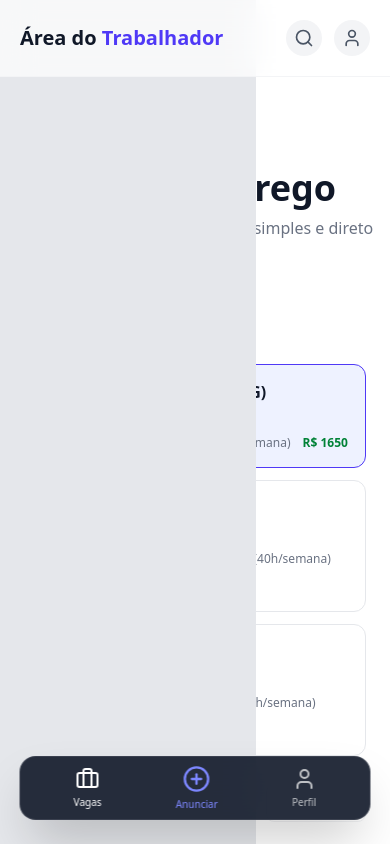
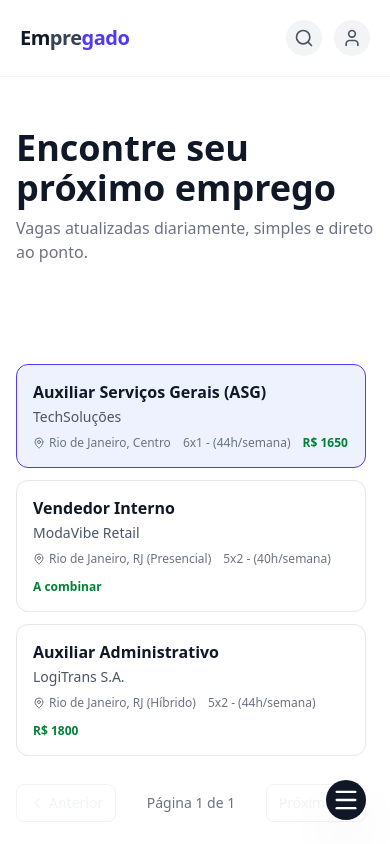
Before and after one commit to davidsongsc/empregador, a Next.js app: page / in a window 390 px wide. Shown: the top 844 px of the page. Built offline with nearby package versions, Linux system fonts and the light colour scheme.

Commit message:
update layout

```diff
--- a/app/(main)/layout.tsx
+++ b/app/(main)/layout.tsx
@@ -4,7 +4,7 @@ import Footer from "@/components/Footer"
 export default function MainLayout({ children }: { children: React.ReactNode }) {
   return (
     <div className="flex min-h-screen">
-      <aside className="w-64 bg-gray-200 flex-shrink-0 absolute top-0 left-0 h-full" />
+
       <div className="flex flex-col flex-1">
         <Header />
         <main className="flex-1 overflow-y-auto">
--- a/src/components/Header/index.tsx
+++ b/src/components/Header/index.tsx
@@ -2,13 +2,13 @@
 
 import { useState, useEffect } from 'react';
 import Link from 'next/link';
-import { Briefcase, User, Search, PlusCircle, X } from 'lucide-react';
+import { Briefcase, User, Search, PlusCircle, X, Menu } from 'lucide-react';
 import Image from 'next/image';
 
 const Header = () => {
     const [isScrolled, setIsScrolled] = useState(false);
     const [isSearchOpen, setIsSearchOpen] = useState(false); // Para mobile
-
+    const [isDockOpen, setIsDockOpen] = useState(false);
     useEffect(() => {
         const handleScroll = () => setIsScrolled(window.scrollY > 20);
         window.addEventListener('scroll', handleScroll);
@@ -78,9 +78,9 @@ const Header = () => {
 
             {/* --- MOBILE TOP BAR --- */}
             <div className="md:hidden fixed top-0 w-full flex justify-between items-center p-5 z-40 bg-white/70 backdrop-blur-lg border-b border-gray-100">
-                <span className="text-xl font-black text-gray-900 leading-none">
-                    Área do <span className="text-indigo-600">Trabalhador</span>
-                </span>
+                <Link href="/" className="text-xl font-black tracking-tight text-gray-900">
+                    Em<span className="text-gray-700">pre</span><span className="text-indigo-600">gado</span>
+                </Link>
                 <div className="flex gap-3">
                     {/* Botão para abrir busca no mobile */}
                     <button
@@ -124,21 +124,49 @@ const Header = () => {
                 </div>
             )}
 
-            {/* --- MOBILE FLOATING DOCK --- */}
-            <nav className="md:hidden fixed bottom-6 left-1/2 -translate-x-1/2 w-[90%] max-w-[400px] h-16 bg-gray-900/90 backdrop-blur-xl rounded-2xl flex items-center justify-around px-4 shadow-2xl z-50 border border-white/10">
-                <Link href="/" className="flex flex-col items-center gap-1 text-white">
-                    <Briefcase className="w-6 h-6" />
-                    <span className="text-[10px] font-medium">Vagas</span>
-                </Link>
-                <Link href="/anunciar" className="flex flex-col items-center gap-1 text-indigo-400">
-                    <PlusCircle className="w-7 h-7" />
-                    <span className="text-[10px] font-medium">Anunciar</span>
-                </Link>
-                <Link href="/perfil" className="flex flex-col items-center gap-1 text-white/70">
-                    <User className="w-6 h-6" />
-                    <span className="text-[10px] font-medium">Perfil</span>
-                </Link>
-            </nav>
+            {/* --- MOBILE FLOATING DOCK (FAB STYLE) --- */}
+            <div className="md:hidden fixed bottom-6 right-6 flex flex-col items-end z-50">
+
+                {/* Itens do Menu (Aparecem quando aberto) */}
+                <div className={`flex flex-col gap-3 mb-4 transition-all duration-300 transform ${isDockOpen ? 'scale-100 opacity-100 translate-y-0' : 'scale-0 opacity-0 translate-y-10 pointer-events-none'
+                    }`}>
+                    <Link href="/" className="flex items-center gap-3 bg-white shadow-xl border border-gray-100 py-3 px-5 rounded-2xl text-gray-800">
+                        <span className="text-sm font-bold">Vagas</span>
+                        <Briefcase className="w-5 h-5 text-indigo-600" />
+                    </Link>
+
+                    <Link href="/anunciar" className="flex items-center gap-3 bg-white shadow-xl border border-gray-100 py-3 px-5 rounded-2xl text-gray-800">
+                        <span className="text-sm font-bold">Anunciar</span>
+                        <PlusCircle className="w-5 h-5 text-indigo-600" />
+                    </Link>
+
+                    <Link href="/perfil" className="flex items-center gap-3 bg-white shadow-xl border border-gray-100 py-3 px-5 rounded-2xl text-gray-800">
+                        <span className="text-sm font-bold">Perfil</span>
+                        <User className="w-5 h-5 text-indigo-600" />
+                    </Link>
+                </div>
+
+                {/* Botão Principal (Trigger) */}
+                <button
+                    onClick={() => setIsDockOpen(!isDockOpen)}
+                    className={`w-10 h-10 rounded-full flex items-center justify-center shadow-2xl transition-all duration-700 ${isDockOpen ? 'bg-red-500 rotate-90' : 'bg-gray-900 rotate-0'
+                        }`}
+                >
+                    {isDockOpen ? (
+                        <X className="w-9 h-9 text-white" />
+                    ) : (
+                        <Menu className="w-7 h-7 text-white" />
+                    )}
+                </button>
+            </div>
+
+            {/* Overlay para fechar ao clicar fora */}
+            {isDockOpen && (
+                <div
+                    className="fixed inset-0 bg-black/20 backdrop-blur-[2px] z-40 md:hidden"
+                    onClick={() => setIsDockOpen(false)}
+                />
+            )}
         </>
     );
 };
--- a/src/components/JobHome/index.tsx
+++ b/src/components/JobHome/index.tsx
@@ -14,10 +14,12 @@ import {
 } from "lucide-react"
 import { jobs } from "@/data/jobs";
 import JobApplyModal from "../JobApplyModal";
+import JobDetailsModal from "../JobsDetailsModal";
 
 const PAGE_SIZE = 10
 const JobHome = () => {
   const [open, setOpen] = useState(false)
+  const [openJobModal, setOpenJobModal] = useState(false)
   const [selectedJob, setSelectedJob] = useState(jobs[0])
   const [step, setStep] = useState(1)
   const steps = [
@@ -63,7 +65,12 @@ const JobHome = () => {
             {paginatedJobs.map(job => (
               <div
                 key={job.id}
-                onClick={() => setSelectedJob(job)}
+                onClick={() => {
+                  setSelectedJob(job)
+                  if (window.innerWidth < 1024) {
+                    setOpenJobModal(true)
+                  }
+                }}
                 className={`cursor-pointer border rounded-xl p-4 transition ${selectedJob?.id === job.id
                   ? "border-indigo-600 bg-indigo-50"
                   : "border-gray-200 hover:bg-gray-50"
@@ -210,11 +217,27 @@ const JobHome = () => {
             </div>
           </div>
         </section>
+        <JobDetailsModal
+          open={openJobModal}
+          onClose={() => setOpenJobModal(false)}
+          job={selectedJob}
+          onApply={() => {
+            setOpenJobModal(false)
+            setOpen(true)
+          }}
+        />
+
         <JobApplyModal
           open={open}
           onClose={() => setOpen(false)}
           job={selectedJob}
         />
+        <JobApplyModal
+          open={open}
+          onClose={() => setOpen(false)}
+          job={selectedJob}
+        />
+
         <section className="grid md:grid-cols-3 gap-6 pt-12 border-t border-gray-100">
           <div className="bg-indigo-600 p-6 rounded-xl text-white">
             <GraduationCap className="w-7 h-7 mb-3 opacity-80" />
--- a/src/components/JobsDetailsModal/index.tsx
+++ b/src/components/JobsDetailsModal/index.tsx
@@ -0,0 +1,102 @@
+"use client"
+import { CheckCircle2, MapPin } from "lucide-react"
+
+type Props = {
+  open: boolean
+  onClose: () => void
+  job: any
+  onApply: () => void
+}
+
+const JobDetailsModal = ({ open, onClose, job, onApply }: Props) => {
+  if (!open || !job) return null
+
+  return (
+    <div className="fixed inset-0 z-50 flex items-center justify-center bg-black/40 lg:hidden">
+      <div className="bg-white w-full h-full overflow-y-auto p-6">
+        <button
+          onClick={onClose}
+          className="text-sm text-gray-500 mb-4"
+        >
+          Voltar
+        </button>
+
+        <h2 className="text-2xl font-bold text-gray-900">
+          {job.cargo}
+        </h2>
+
+        <p className="text-gray-600 mt-1">
+          <span className="font-semibold">{job.empresa}</span> • {job.local}
+        </p>
+
+        <div className="flex gap-4 mt-4">
+          <div className="flex-1 bg-gray-50 rounded-lg p-4">
+            <p className="text-[11px] uppercase font-semibold text-gray-400 mb-1">
+              Salário
+            </p>
+            <p className="font-semibold text-gray-800">
+              {job.salario ? `R$ ${job.salario}` : "A combinar"}
+            </p>
+          </div>
+
+          <div className="flex-1 bg-gray-50 rounded-lg p-4">
+            <p className="text-[11px] uppercase font-semibold text-gray-400 mb-1">
+              Jornada
+            </p>
+            <p className="font-semibold text-gray-800">
+              {job.turno || "Indefinido"}
+            </p>
+          </div>
+        </div>
+
+        <div className="mt-6">
+          <h4 className="text-sm font-semibold text-gray-900 uppercase mb-2">
+            Sobre a vaga
+          </h4>
+          <p className="text-gray-600 leading-relaxed">
+            {job.descricao}
+          </p>
+        </div>
+
+        <div className="mt-6">
+          <h4 className="text-sm font-semibold text-gray-900 uppercase mb-3">
+            Requisitos
+          </h4>
+          <ul className="space-y-2">
+            {job.requisitos.map((req: string, i: number) => (
+              <li key={i} className="flex items-start gap-2 text-sm text-gray-600">
+                <CheckCircle2 className="w-4 h-4 text-indigo-500 mt-0.5" />
+                {req}
+              </li>
+            ))}
+          </ul>
+        </div>
+
+        {job.beneficios?.length > 0 && (
+          <div className="mt-6">
+            <h4 className="text-sm font-semibold text-gray-900 uppercase mb-3">
+              Benefícios
+            </h4>
+            <ul className="space-y-2">
+              {job.beneficios.map((b: string, i: number) => (
+                <li key={i} className="flex items-start gap-2 text-sm text-gray-600">
+                  <CheckCircle2 className="w-4 h-4 text-green-500 mt-0.5" />
+                  {b}
+                </li>
+              ))}
+            </ul>
+          </div>
+        )}
+
+        <button
+          onClick={onApply}
+          className="mt-8 w-full bg-indigo-600 text-white py-3 rounded-lg font-semibold"
+        >
+          Candidatar-se
+        </button>
+      </div>
+    </div>
+  )
+}
+
+export default JobDetailsModal
```
